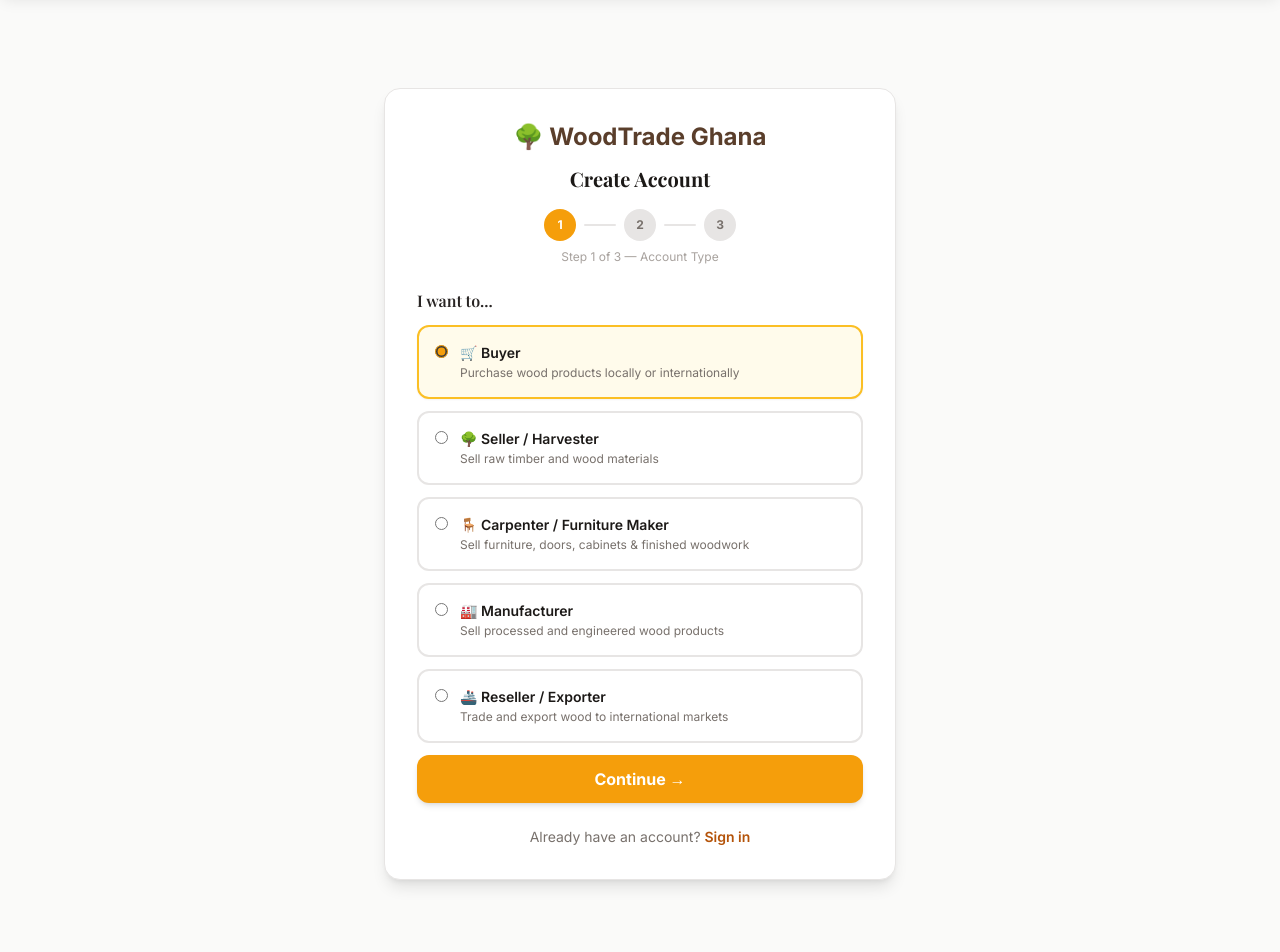
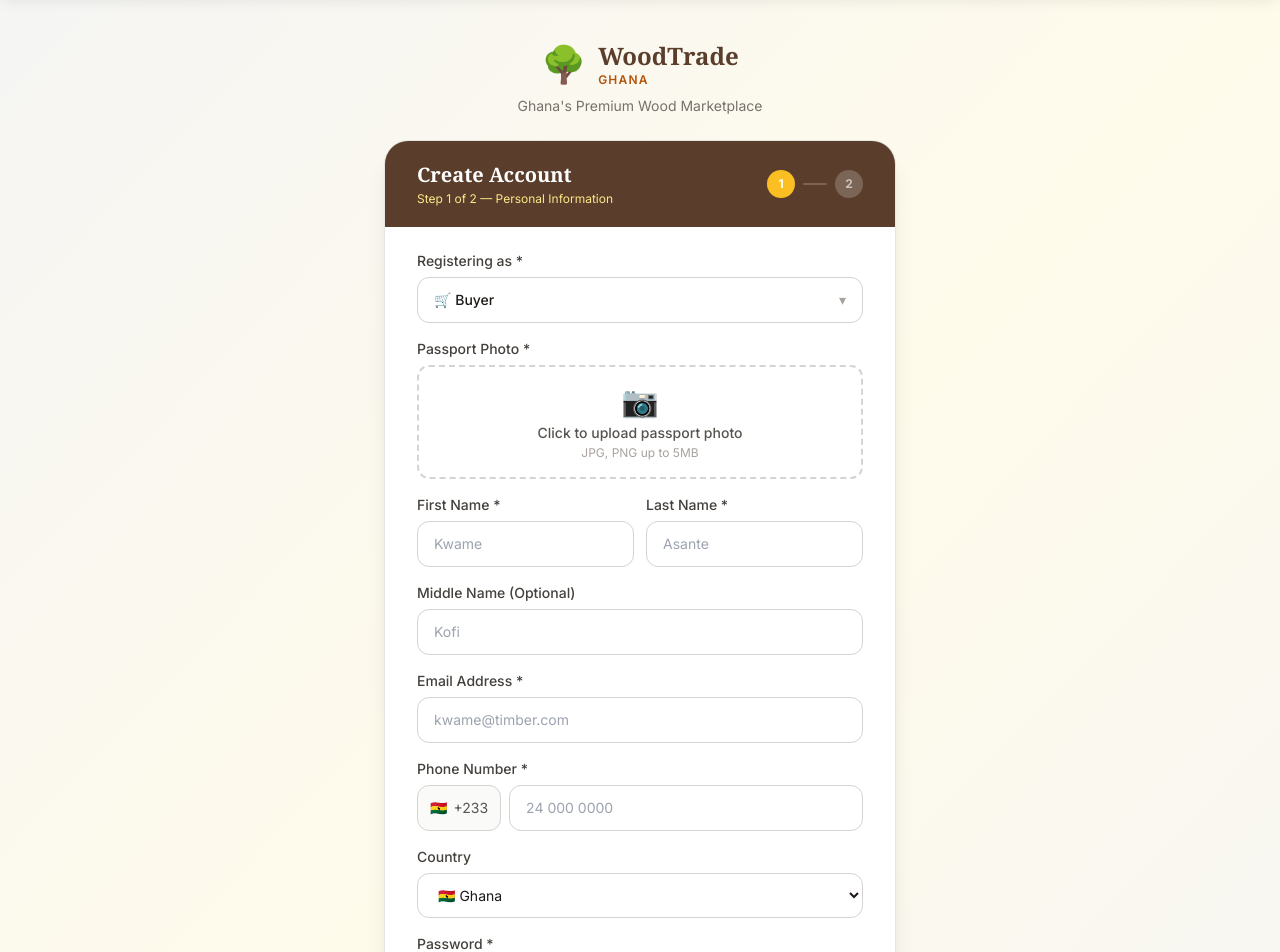
Before and after one commit to Bismarknkuah/WoodTrade-Ghana, a Next.js app in the folder frontend/: page /auth/register in a window 1280 px wide. Shown: the part 100-1052 px from the top of the page. Built offline with nearby package versions, Linux system fonts and the light colour scheme; a web font is replaced by a local one.

Commit message:
redesign register page

```diff
--- a/frontend/src/app/auth/register/page.tsx
+++ b/frontend/src/app/auth/register/page.tsx
@@ -7,13 +7,12 @@ import { GHANA_REGIONS, getDistrictNames } from '../../../lib/ghanaRegions';
 const ROLES = [
   { value: 'buyer', label: '🛒 Buyer', desc: 'Purchase wood products locally or internationally' },
   { value: 'seller', label: '🌳 Seller / Harvester', desc: 'Sell raw timber and wood materials' },
-  { value: 'carpenter', label: '🪑 Carpenter / Furniture Maker', desc: 'Sell furniture, doors, cabinets & finished woodwork' },
+  { value: 'carpenter', label: '🪑 Carpenter / Furniture Maker', desc: 'Sell furniture, doors & finished woodwork' },
   { value: 'manufacturer', label: '🏭 Manufacturer', desc: 'Sell processed and engineered wood products' },
   { value: 'reseller', label: '🚢 Reseller / Exporter', desc: 'Trade and export wood to international markets' },
 ];
 
 const inputClass = 'w-full border border-stone-300 rounded-xl px-4 py-3 text-sm focus:outline-none focus:ring-2 focus:ring-amber-400 focus:border-amber-400 transition-all bg-white';
-const selectClass = 'w-full border border-stone-300 rounded-xl px-4 py-3 text-sm focus:outline-none focus:ring-2 focus:ring-amber-400 focus:border-amber-400 transition-all bg-white appearance-none cursor-pointer';
 const labelClass = 'text-sm font-medium text-stone-700 block mb-1.5';
 
 function Field({ label, children }: { label: string; children: React.ReactNode }) {
@@ -32,6 +31,7 @@ function RegisterContent() {
   const [error, setError] = useState('');
   const [success, setSuccess] = useState(false);
   const [passportPreview, setPassportPreview] = useState<string | null>(null);
+  const [roleOpen, setRoleOpen] = useState(false);
   const passportRef = useRef<HTMLInputElement>(null);
 
   const [form, setForm] = useState({
@@ -53,6 +53,8 @@ function RegisterContent() {
     passportPhoto: null as File | null,
   });
 
+  const selectedRole = ROLES.find(r => r.value === form.role);
+
   const update = (field: string, value: string) => {
     setForm(prev => {
       const next = { ...prev, [field]: value };
@@ -73,7 +75,7 @@ function RegisterContent() {
 
   const districts = getDistrictNames(form.region);
 
-  const validateStep2 = () => {
+  const validateStep1 = () => {
     if (!form.firstName.trim()) return 'First name is required';
     if (!form.lastName.trim()) return 'Last name is required';
     if (!form.email.trim() || !form.email.includes('@')) return 'Valid email is required';
@@ -83,34 +85,32 @@ function RegisterContent() {
     return '';
   };
 
-  const validateStep3 = () => {
+  const validateStep2 = () => {
     if (!form.region) return 'Please select your region';
     if (districts.length > 0 && !form.district) return 'Please select your district';
     if (form.role !== 'buyer' && !form.company.trim()) return 'Company name is required';
     return '';
   };
 
-  const handleNext = (nextStep: number) => {
-    if (nextStep === 3) {
-      const err = validateStep2();
+  const handleNext = () => {
+    const err = validateStep1();
     if (err) { setError(err); return; }
-    }
     setError('');
-    setStep(nextStep);
+    setStep(2);
   };
 
   const handleSubmit = async () => {
-    const err = validateStep3();
+    const err = validateStep2();
     if (err) { setError(err); return; }
     setLoading(true);
     setError('');
     try {
       const fullName = [form.firstName, form.middleName, form.lastName].filter(Boolean).join(' ');
-      const res = await fetch(`https://woodtrade-ghana-production.up.railway.app/api/auth/register`, {
+      const res = await fetch('https://woodtrade-ghana-production.up.railway.app/api/auth/register', {
         method: 'POST',
         headers: { 'Content-Type': 'application/json' },
         body: JSON.stringify({
-          fullName: fullName,
+          fullName,
           name: fullName,
           email: form.email,
           phone: form.phone,
@@ -138,14 +138,14 @@ function RegisterContent() {
 
   if (success) {
     return (
-      <div className="min-h-screen bg-stone-50 flex items-center justify-center px-4 pt-16">
-        <div className="bg-white rounded-2xl shadow-lg border border-stone-200 p-10 text-center max-w-md w-full">
+      <div className="min-h-screen bg-gradient-to-br from-stone-100 via-amber-50 to-stone-100 flex items-center justify-center px-4">
+        <div className="bg-white rounded-3xl shadow-xl border border-stone-200 p-10 text-center max-w-md w-full">
           <div className="text-6xl mb-4">🎉</div>
-          <h2 className="text-2xl font-bold text-stone-900 mb-3">Account Created!</h2>
-          <p className="text-stone-500 mb-2">
+          <h2 className="text-2xl font-bold text-stone-900 mb-3" style={{ fontFamily: 'Georgia, serif' }}>Account Created!</h2>
+          <p className="text-stone-500 mb-2 text-sm">
             {form.role === 'buyer'
               ? 'Your buyer account is ready. Redirecting to dashboard...'
-              : 'Your account has been created! Please upload your licenses for admin review before listing products.'}
+              : 'Your account has been created! Upload your licenses in the dashboard for admin review.'}
           </p>
           <div className="mt-4 flex items-center justify-center gap-2 text-amber-600 text-sm font-medium">
             <svg className="animate-spin w-4 h-4" fill="none" viewBox="0 0 24 24">
@@ -159,30 +159,52 @@ function RegisterContent() {
     );
   }
 
-  const stepTitles = ['Account Type', 'Personal Info', 'Business & Location'];
+  const stepTitles = ['Personal Information', 'Business & Location'];
 
   return (
-    <div className="min-h-screen bg-stone-50 flex items-center justify-center px-4 py-20 pt-24">
-      <div className="bg-white rounded-2xl shadow-lg border border-stone-200 p-8 w-full max-w-lg">
+    <div className="min-h-screen bg-gradient-to-br from-stone-100 via-amber-50 to-stone-100 flex items-center justify-center px-4 py-12">
+      <div className="w-full max-w-lg">
 
-        {/* Header */}
+        {/* Logo */}
         <div className="text-center mb-6">
-          <Link href="/" className="text-2xl font-bold text-[#5a3e2b]">🌳 WoodTrade Ghana</Link>
-          <h1 className="text-xl font-bold text-stone-900 mt-3">Create Account</h1>
-          <div className="flex items-center justify-center gap-2 mt-4">
-            {[1, 2, 3].map((s) => (
+          <Link href="/" className="inline-flex items-center gap-3">
+            <span className="text-4xl">🌳</span>
+            <div className="text-left">
+              <div className="text-2xl font-bold text-[#5a3e2b]" style={{ fontFamily: 'Georgia, serif' }}>WoodTrade</div>
+              <div className="text-xs text-amber-700 font-semibold tracking-widest uppercase">Ghana</div>
+            </div>
+          </Link>
+          <p className="text-stone-500 text-sm mt-2">Ghana&apos;s Premium Wood Marketplace</p>
+        </div>
+
+        {/* Card */}
+        <div className="bg-white rounded-3xl shadow-xl border border-stone-200 overflow-hidden">
+
+          {/* Card Header */}
+          <div className="bg-[#5a3e2b] px-8 py-5 text-white">
+            <div className="flex items-center justify-between">
+              <div>
+                <h1 className="text-xl font-bold" style={{ fontFamily: 'Georgia, serif' }}>Create Account</h1>
+                <p className="text-amber-200 text-xs mt-0.5">Step {step} of 2 — {stepTitles[step - 1]}</p>
+              </div>
+              {/* Step indicators */}
+              <div className="flex items-center gap-2">
+                {[1, 2].map((s) => (
                   <div key={s} className="flex items-center gap-2">
-                <div className={`w-8 h-8 rounded-full flex items-center justify-center text-xs font-bold transition-all ${
-                  step > s ? 'bg-green-500 text-white' : step === s ? 'bg-amber-500 text-white' : 'bg-stone-200 text-stone-500'
+                    <div className={`w-7 h-7 rounded-full flex items-center justify-center text-xs font-bold transition-all ${
+                      step > s ? 'bg-green-400 text-white' : step === s ? 'bg-amber-400 text-white' : 'bg-white/20 text-white/60'
                     }`}>
                       {step > s ? '✓' : s}
                     </div>
-                {s < 3 && <div className={`w-8 h-0.5 rounded ${step > s ? 'bg-green-400' : 'bg-stone-200'}`} />}
+                    {s < 2 && <div className={`w-6 h-0.5 rounded ${step > s ? 'bg-green-400' : 'bg-white/20'}`} />}
                   </div>
                 ))}
               </div>
-          <p className="text-stone-400 text-xs mt-2">Step {step} of 3 — {stepTitles[step - 1]}</p>
             </div>
+          </div>
+
+          {/* Card Body */}
+          <div className="px-8 py-6">
 
             {error && (
               <div className="bg-red-50 border border-red-200 text-red-700 text-sm rounded-xl px-4 py-3 mb-5 flex items-center gap-2">
@@ -190,36 +212,46 @@ function RegisterContent() {
               </div>
             )}
 
-        {/* STEP 1: Role */}
+            {/* STEP 1: Personal Info */}
             {step === 1 && (
-          <div className="space-y-3">
-            <h2 className="font-semibold text-stone-800 mb-3">I want to...</h2>
+              <div className="space-y-4">
+
+                {/* Role Dropdown */}
+                <div>
+                  <label className={labelClass}>Registering as *</label>
+                  <div className="relative">
+                    <button
+                      type="button"
+                      onClick={() => setRoleOpen(!roleOpen)}
+                      className="w-full border border-stone-300 rounded-xl px-4 py-3 text-sm text-left flex items-center justify-between bg-white hover:border-amber-400 focus:outline-none focus:ring-2 focus:ring-amber-400 transition-all"
+                    >
+                      <span className={selectedRole ? 'text-stone-900 font-medium' : 'text-stone-400'}>
+                        {selectedRole ? selectedRole.label : '— Select your role —'}
+                      </span>
+                      <span className={`text-stone-400 transition-transform duration-200 ${roleOpen ? 'rotate-180' : ''}`}>▾</span>
+                    </button>
+                    {roleOpen && (
+                      <div className="absolute top-full left-0 right-0 mt-1 bg-white border border-stone-200 rounded-2xl shadow-xl z-50 overflow-hidden">
                         {ROLES.map((role) => (
-              <label key={role.value} className={`flex items-start gap-3 p-4 border-2 rounded-xl cursor-pointer transition-all ${
-                form.role === role.value ? 'border-amber-400 bg-amber-50 shadow-sm' : 'border-stone-200 hover:border-amber-200 hover:bg-stone-50'
-              }`}>
-                <input type="radio" name="role" value={role.value}
-                  checked={form.role === role.value}
-                  onChange={e => update('role', e.target.value)}
-                  className="mt-0.5 accent-amber-500" />
-                <div>
+                          <button
+                            key={role.value}
+                            type="button"
+                            onClick={() => { update('role', role.value); setRoleOpen(false); }}
+                            className={`w-full text-left px-4 py-3 flex items-center gap-3 hover:bg-amber-50 transition-all border-b border-stone-100 last:border-0 ${form.role === role.value ? 'bg-amber-50' : ''}`}
+                          >
+                            <div className="flex-1">
                               <p className="font-semibold text-stone-900 text-sm">{role.label}</p>
-                  <p className="text-stone-500 text-xs mt-0.5">{role.desc}</p>
+                              <p className="text-stone-400 text-xs">{role.desc}</p>
                             </div>
-              </label>
+                            {form.role === role.value && <span className="text-amber-500 font-bold text-sm">✓</span>}
+                          </button>
                         ))}
-            <button onClick={() => setStep(2)} className="w-full bg-amber-500 hover:bg-amber-600 text-white font-bold py-3 rounded-xl mt-4 transition-all shadow-md">
-              Continue →
-            </button>
                       </div>
                     )}
+                  </div>
+                </div>
 
-        {/* STEP 2: Personal Info */}
-        {step === 2 && (
-          <div className="space-y-4">
-            <h2 className="font-semibold text-stone-800 mb-2">Personal Information</h2>
-
-            {/* Passport Photo Upload */}
+                {/* Passport Photo */}
                 <div>
                   <label className={labelClass}>Passport Photo *</label>
                   <div
@@ -237,9 +269,9 @@ function RegisterContent() {
                       </div>
                     ) : (
                       <div>
-                    <div className="text-4xl mb-2">📷</div>
+                        <div className="text-3xl mb-1">📷</div>
                         <p className="text-sm font-medium text-stone-600">Click to upload passport photo</p>
-                    <p className="text-xs text-stone-400 mt-1">JPG, PNG up to 5MB</p>
+                        <p className="text-xs text-stone-400 mt-0.5">JPG, PNG up to 5MB</p>
                       </div>
                     )}
                   </div>
@@ -279,7 +311,8 @@ function RegisterContent() {
                 </Field>
 
                 <Field label="Country">
-              <select value={form.country} onChange={e => update('country', e.target.value)} className={selectClass}>
+                  <select value={form.country} onChange={e => update('country', e.target.value)}
+                    className="w-full border border-stone-300 rounded-xl px-4 py-3 text-sm focus:outline-none focus:ring-2 focus:ring-amber-400 transition-all bg-white">
                     <option value="Ghana">🇬🇭 Ghana</option>
                     <option value="USA">🇺🇸 United States</option>
                     <option value="UK">🇬🇧 United Kingdom</option>
@@ -312,21 +345,16 @@ function RegisterContent() {
                   )}
                 </Field>
 
-            <div className="flex gap-3 pt-2">
-              <button onClick={() => setStep(1)} className="flex-1 border border-stone-300 text-stone-700 font-semibold py-3 rounded-xl text-sm hover:bg-stone-50 transition-all">
-                ← Back
-              </button>
-              <button onClick={() => handleNext(3)} className="flex-1 bg-amber-500 hover:bg-amber-600 text-white font-bold py-3 rounded-xl text-sm transition-all shadow-md">
+                <button onClick={handleNext}
+                  className="w-full bg-[#5a3e2b] hover:bg-[#4a3220] text-white font-bold py-3.5 rounded-xl transition-all shadow-md text-sm mt-2">
                   Continue →
                 </button>
               </div>
-          </div>
             )}
 
-        {/* STEP 3: Business & Location */}
-        {step === 3 && (
+            {/* STEP 2: Business & Location */}
+            {step === 2 && (
               <div className="space-y-4">
-            <h2 className="font-semibold text-stone-800 mb-2">Business & Location</h2>
 
                 {form.role !== 'buyer' && (
                   <>
@@ -347,7 +375,8 @@ function RegisterContent() {
 
                 <Field label="Region *">
                   <div className="relative">
-                <select value={form.region} onChange={e => update('region', e.target.value)} className={selectClass}>
+                    <select value={form.region} onChange={e => update('region', e.target.value)}
+                      className="w-full border border-stone-300 rounded-xl px-4 py-3 text-sm focus:outline-none focus:ring-2 focus:ring-amber-400 transition-all bg-white appearance-none">
                       <option value="">— Select Region —</option>
                       {GHANA_REGIONS.map(r => (
                         <option key={r.code} value={r.name}>{r.name} Region</option>
@@ -360,7 +389,8 @@ function RegisterContent() {
                 {form.region && districts.length > 0 && (
                   <Field label={`District in ${form.region} *`}>
                     <div className="relative">
-                  <select value={form.district} onChange={e => update('district', e.target.value)} className={selectClass}>
+                      <select value={form.district} onChange={e => update('district', e.target.value)}
+                        className="w-full border border-stone-300 rounded-xl px-4 py-3 text-sm focus:outline-none focus:ring-2 focus:ring-amber-400 transition-all bg-white appearance-none">
                         <option value="">— Select District ({districts.length} available) —</option>
                         {districts.map(d => (
                           <option key={d} value={d}>{d}</option>
@@ -373,12 +403,12 @@ function RegisterContent() {
 
                 <Field label="Business / Home Address">
                   <textarea value={form.address} onChange={e => update('address', e.target.value)}
-                className="w-full border border-stone-300 rounded-xl px-4 py-3 text-sm focus:outline-none focus:ring-2 focus:ring-amber-400 focus:border-amber-400 transition-all resize-none"
+                    className="w-full border border-stone-300 rounded-xl px-4 py-3 text-sm focus:outline-none focus:ring-2 focus:ring-amber-400 transition-all resize-none"
                     rows={2} placeholder="Street, Town, Ghana" />
                 </Field>
 
                 {form.region && (
-              <div className="bg-stone-50 border border-stone-200 rounded-xl p-3 text-xs text-stone-600 space-y-1">
+                  <div className="bg-stone-50 border border-stone-200 rounded-xl p-3 text-xs text-stone-600">
                     <div className="font-semibold text-stone-700 mb-1">📍 Location Summary</div>
                     <div>Region: <span className="font-semibold text-stone-900">{form.region}</span></div>
                     {form.district && <div>District: <span className="font-semibold text-stone-900">{form.district}</span></div>}
@@ -388,15 +418,17 @@ function RegisterContent() {
                 {form.role !== 'buyer' && (
                   <div className="bg-amber-50 border border-amber-200 rounded-xl p-4 text-sm text-amber-800">
                     <p className="font-semibold mb-1">📋 Next Step: Upload Licenses</p>
-                <p className="text-xs">After registration, upload your TIDD license and documents in the dashboard. Admin review required before listing products.</p>
+                    <p className="text-xs">After registration, upload your TIDD license and documents in the dashboard.</p>
                   </div>
                 )}
 
-            <div className="flex gap-3 pt-2">
-              <button onClick={() => setStep(2)} className="flex-1 border border-stone-300 text-stone-700 font-semibold py-3 rounded-xl text-sm hover:bg-stone-50 transition-all">
+                <div className="flex gap-3 pt-1">
+                  <button onClick={() => { setStep(1); setError(''); }}
+                    className="flex-1 border border-stone-300 text-stone-700 font-semibold py-3 rounded-xl text-sm hover:bg-stone-50 transition-all">
                     ← Back
                   </button>
-              <button onClick={handleSubmit} disabled={loading} className="flex-1 bg-amber-500 hover:bg-amber-600 disabled:opacity-60 text-white font-bold py-3 rounded-xl text-sm transition-all shadow-md">
+                  <button onClick={handleSubmit} disabled={loading}
+                    className="flex-1 bg-[#5a3e2b] hover:bg-[#4a3220] disabled:opacity-60 text-white font-bold py-3 rounded-xl text-sm transition-all shadow-md">
                     {loading ? (
                       <span className="flex items-center justify-center gap-2">
                         <svg className="animate-spin w-4 h-4" fill="none" viewBox="0 0 24 24">
@@ -410,10 +442,21 @@ function RegisterContent() {
                 </div>
               </div>
             )}
+          </div>
 
-        <p className="text-center text-stone-500 text-sm mt-6">
+          {/* Card Footer */}
+          <div className="px-8 py-4 bg-stone-50 border-t border-stone-100 text-center">
+            <p className="text-stone-500 text-sm">
               Already have an account?{' '}
-          <Link href="/auth/login" className="text-amber-700 font-semibold hover:underline">Sign in</Link>
+              <Link href="/auth/login" className="text-amber-700 font-bold hover:underline">
+                Sign In
+              </Link>
+            </p>
+          </div>
+        </div>
+
+        <p className="text-center text-stone-400 text-xs mt-6">
+          🔒 Secured by WoodTrade Ghana Compliance Engine
         </p>
       </div>
     </div>
```
Lines whose indentation alone changed are shown as unchanged.
